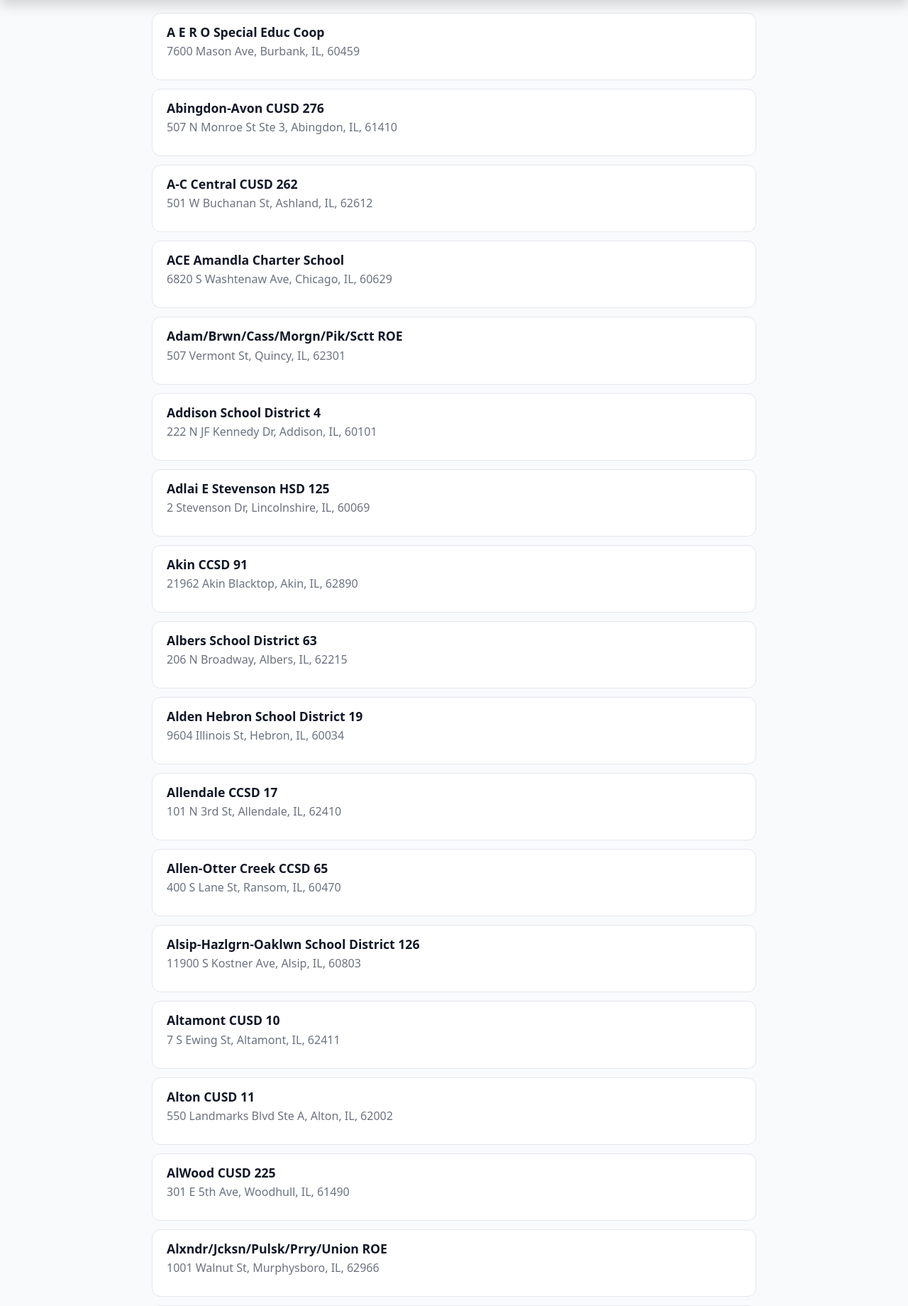
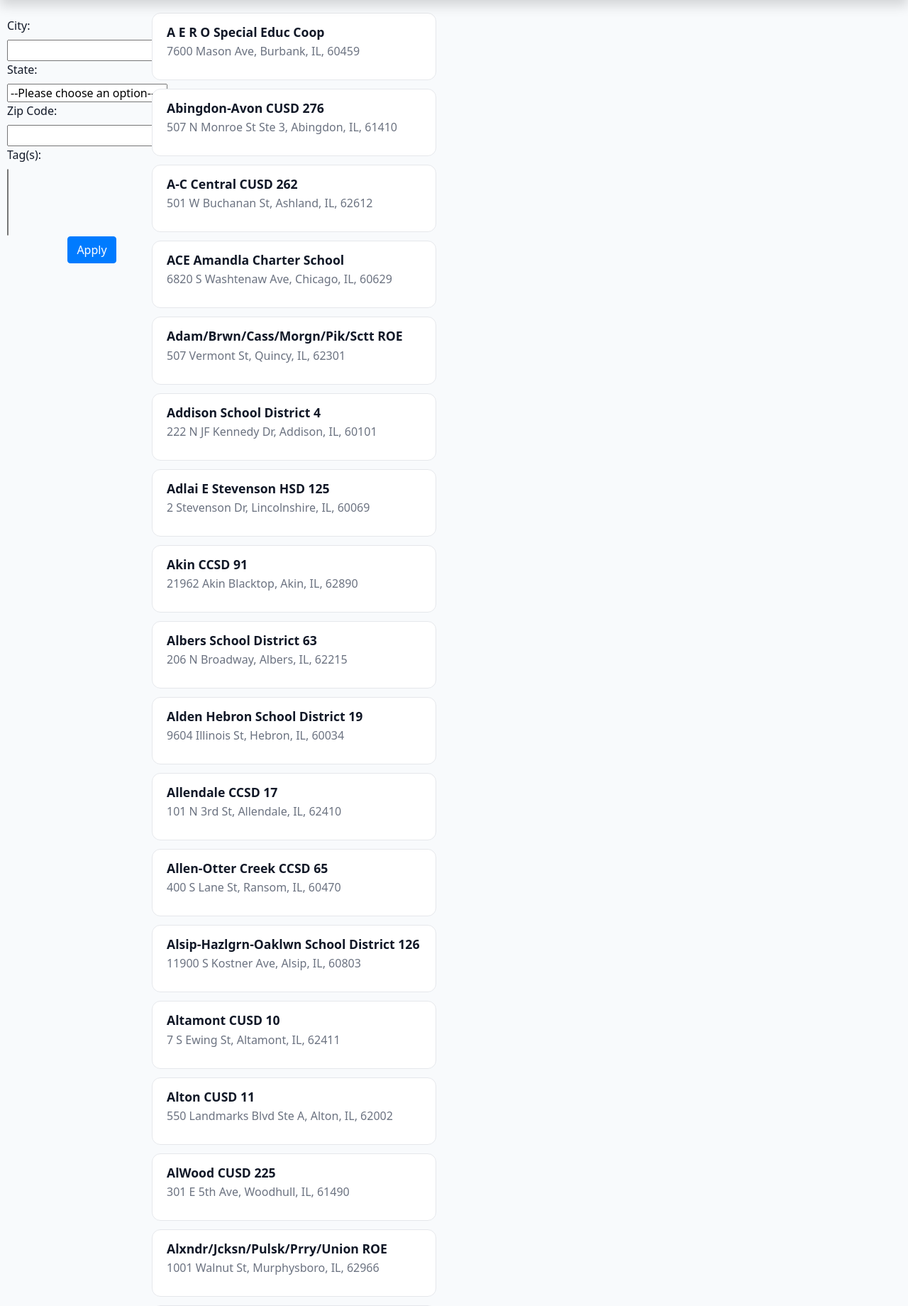
Before and after one commit to josediaz99/education_walkthrough_lead, a Flask app: page / in a window 1280 px wide. Shown: the part 56-1896 px from the top of the page at 71% size. Run offline with Flask 3, Linux system fonts and the light colour scheme; data comes from the database, SQL or seed files in the repository; data that the repository does not hold is empty; parts of the project's set-up code (start-up, migrations or seed data) failed here and were passed over; some libraries are stand-ins or nearby versions.

Commit message:
Filtering menu added + functionality

```diff
--- a/website/models.py
+++ b/website/models.py
@@ -15,8 +15,9 @@ school_tag = db.Table(
 
 class School(db.Model):
     id = db.Column(db.Integer, primary_key=True)
-    nces_id = db.Column(db.String(10))
+    nces_id = db.Column(db.String(10), unique=True)
     name = db.Column(db.String(150))
+    street = db.Column(db.String(50))
     county = db.Column(db.String(150))
     city = db.Column(db.String(150))
     state = db.Column(db.String(150))
@@ -42,5 +43,5 @@ class Document(db.Model):
 
 class Tag(db.Model):
     id = db.Column(db.Integer, primary_key=True)
-    name = db.Column(db.String(50))
+    name = db.Column(db.String(50), unique=True)
     description = db.Column(db.String(150))
--- a/website/static/schoolDiggerApi_user.py
+++ b/website/static/schoolDiggerApi_user.py
@@ -58,6 +58,7 @@ def get_school_districts(state) -> list[dict]:
 
         for r in rows:
             filtered_row = {key: r[key] for key in important_fields if key in r}
+            filtered_row["street"] = r["address"]["street"]
             filtered_row["city"] = r["address"]["city"]
             filtered_row["state"] = r["address"]["state"]
             filtered_row["zip"] = r["address"]["zip"]
--- a/website/static/style.css
+++ b/website/static/style.css
@@ -9,6 +9,8 @@ body {
 }
 
 .container {
+  display: flex;
+  flex-direction: row;
   max-width: 900px;
   margin: 0 auto;
   margin-top: 50px;
@@ -20,6 +22,13 @@ body {
   position: top;
 }
 
+.filter {
+  position: fixed;
+  top: 80px;
+  left: 10px;
+  background: #f8fafc;
+}
+
 
 /* Search */
 .search {
@@ -28,6 +37,12 @@ body {
   padding-right: 20px;
   min-width: 364px;
   min-height: 40px;
+}
+
+/* Cards */
+.cards-container {
+  display: flex;
+  flex-direction: column;
 }
 
 /* List layout */
--- a/website/templates/home.html
+++ b/website/templates/home.html
@@ -3,6 +3,32 @@
 {% block title %}Home{% endblock %}
 
 {% block content %}
+    <div class="filter">
+        <form method="GET" action="/">
+            <label for="city">City:</label><br>
+            <input type="text" id="city" name="city"><br>
+            <label for="state">State:</label><br>
+            <select name="state" id="state-select">
+                <option value="">--Please choose an option--</option>
+                {% for state in states %}
+                    <option value="{{state}}">{{state}}</option>
+                {% endfor %}
+            </select><br>
+            <label for="zip_code">Zip Code:</label><br>
+            <input type="text" id="zip_code" name="zip_code"><br>
+            <label for="tags">Tag(s):</label><br>
+            <select name="tags" id="tags" multiple>
+                {% for tag in tags %}
+                    <option value="{{tag.name}}">{{tag.name}}</option>
+                {% endfor %}
+            </select>
+            <br />
+            <div align="center">
+                <button type="submit" class="btn btn-primary">Apply</button>
+            </div>
+        </form>
+    </div>
+    <div class="cards-container">
         <ul class="result-list" id="results">
             {% for school in schools %}
                 <li class="result-card">
@@ -26,9 +52,10 @@
                 </li>
             {% endfor %}
         </ul>
-    <form method="POST">
-        <div align="center">
-            <button type="submit" class="btn btn-primary">Add Districts</button>
-        </div>
-    </form>
+        <form method="POST">
+            <div align="center">
+                <button type="submit" class="btn btn-primary">Add Districts</button>
+            </div>
+        </form>
+    </div>
 {% endblock %}
--- a/website/views.py
+++ b/website/views.py
@@ -13,24 +13,26 @@ views = Blueprint('views', __name__)
 @views.route('/', methods=['GET', 'POST'])
 def home():
     if request.method == 'POST':
+        print("LOADING SCHOOLS")
         school_districts = get_school_districts("IL")
 
         for district in school_districts:
-            nces_id = district["districtID"]
-            name = district["districtName"]
-            street = district["street"]
-            city = district["city"]
-            state = district["state"]
-            zip_code = district["zip"]
-            phone_number = district["phone"]
-            website = district["url"]
-            lowGrade = district["lowGrade"]
-            highGrade = district["highGrade"]
-            numberTotalSchools = district["numberTotalSchools"]
+            if(db.session.query(School.id).filter_by(nces_id=district["districtID"]).first() is None):
+                nces_id = district["districtID"]
+                name = district["districtName"]
+                street = district["street"]
+                city = district["city"]
+                state = district["state"]
+                zip_code = district["zip"]
+                phone_number = district["phone"]
+                website = district["url"]
+                # lowGrade = district["lowGrade"]
+                # highGrade = district["highGrade"]
+                numberTotalSchools = district["numberTotalSchools"]
 
-            new_school = School(nces_id=nces_id, name=name, street=street, city=city, state=state, zip_code=zip_code, phone_number=phone_number, website=website, lowGrade=lowGrade, highGrade=highGrade, numberTotalSchools=numberTotalSchools)
-            db.session.add(new_school)
-            db.session.commit()
+                new_school = School(nces_id=nces_id, name=name, street=street, city=city, state=state, zip_code=zip_code, phone_number=phone_number, website=website, numberTotalSchools=numberTotalSchools)
+                db.session.add(new_school)
+                db.session.commit()
 
     return render_template("home.html", schools=School.query.all())
 
@@ -56,5 +58,29 @@ def search():
         ).all()
     else:
         results = School.query.all()
-    print(results)
+
     return render_template('search_results.html', results=results)
+
+@views.route('/filter', methods=['POST'])
+def filter():
+    city = request.form.get('city')
+    state = request.form.get('state')
+    zip_code = request.form.get('zip_code')
+
+    tag_names = request.form.getlist('tags')
+    tags = db.session.query(Tag).filter(Tag.name.in_(tag_names)).all()
+
+    query = db.session.query(School)
+
+    if(city):
+        query = query.filter(School.city == city)
+    if(state):
+        query = query.filter(School.state == state)
+    if(zip_code):
+        query = query.filter(School.zip_code == zip_code)
+    if(tags):
+        query = query.filter(School.tags.any(Tag.id.in_([tag.id for tag in tags])))
+
+    results = query.all()
+
+    return render_template('search_results.html', results=results)
```
Also changed, not shown: website/__init__.py (+17 -5 lines).
